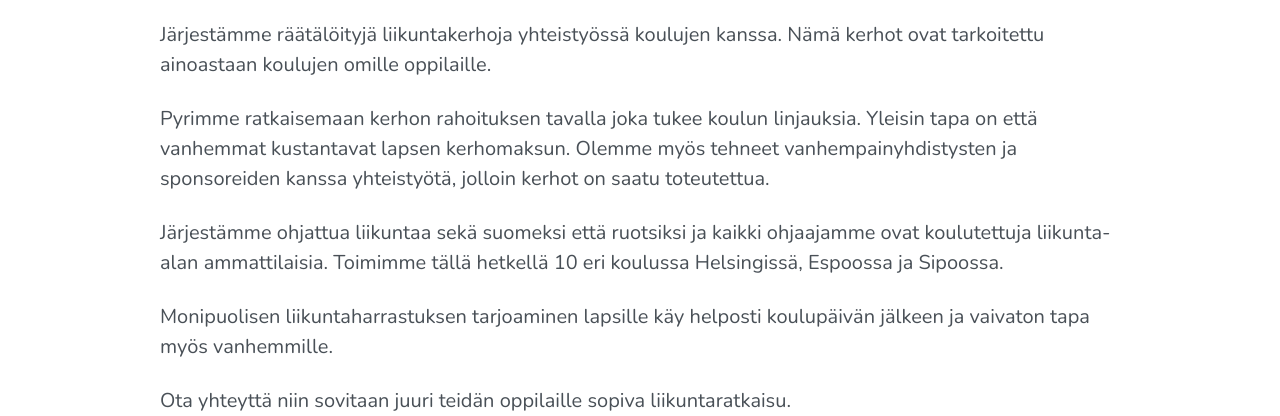
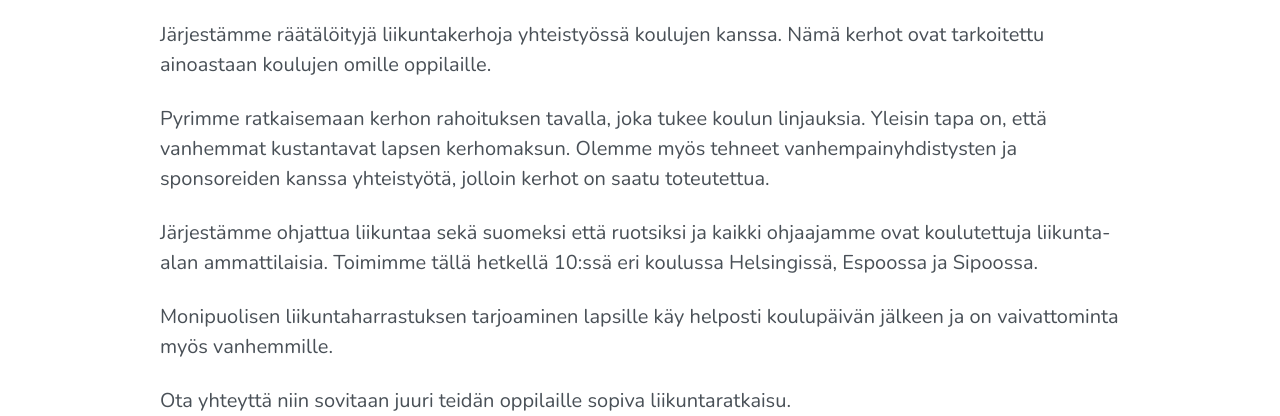
Before and after one commit to Funktum/weemove, a Jekyll site: the page built from _pages/kouluille.md, in a window 1280 px wide. Shown: the part 749-1165 px from the top of the page. Built offline with Jekyll 4.4.1, drawn with Linux system fonts in a browser that asks for light colours; a script that is not in the unit is left out.

Commit message:
Update kouluille.md

```diff
--- a/_pages/kouluille.md
+++ b/_pages/kouluille.md
@@ -6,11 +6,11 @@ image: /uploads/weemove-illustration-2.png
 ---
 Järjestämme räätälöityjä liikuntakerhoja yhteistyössä koulujen kanssa. Nämä kerhot ovat tarkoitettu ainoastaan koulujen omille oppilaille.
 
-Pyrimme ratkaisemaan kerhon rahoituksen tavalla joka tukee koulun linjauksia. Yleisin tapa on että vanhemmat kustantavat lapsen kerhomaksun. Olemme myös tehneet vanhempainyhdistysten ja sponsoreiden kanssa yhteistyötä, jolloin kerhot on saatu toteutettua.
+Pyrimme ratkaisemaan kerhon rahoituksen tavalla, joka tukee koulun linjauksia. Yleisin tapa on, että vanhemmat kustantavat lapsen kerhomaksun. Olemme myös tehneet vanhempainyhdistysten ja sponsoreiden kanssa yhteistyötä, jolloin kerhot on saatu toteutettua.
 
-Järjestämme ohjattua liikuntaa sekä suomeksi että ruotsiksi ja kaikki ohjaajamme ovat koulutettuja liikunta-alan ammattilaisia. Toimimme tällä hetkellä 10 eri koulussa Helsingissä, Espoossa ja Sipoossa.
+Järjestämme ohjattua liikuntaa sekä suomeksi että ruotsiksi ja kaikki ohjaajamme ovat koulutettuja liikunta-alan ammattilaisia. Toimimme tällä hetkellä 10:ssä eri koulussa Helsingissä, Espoossa ja Sipoossa.
 
-Monipuolisen liikuntaharrastuksen tarjoaminen lapsille käy helposti koulupäivän jälkeen ja vaivaton tapa myös vanhemmille.
+Monipuolisen liikuntaharrastuksen tarjoaminen lapsille käy helposti koulupäivän jälkeen ja on vaivattominta myös vanhemmille.
 
 Ota yhteyttä niin sovitaan juuri teidän oppilaille sopiva liikuntaratkaisu.
 
```
